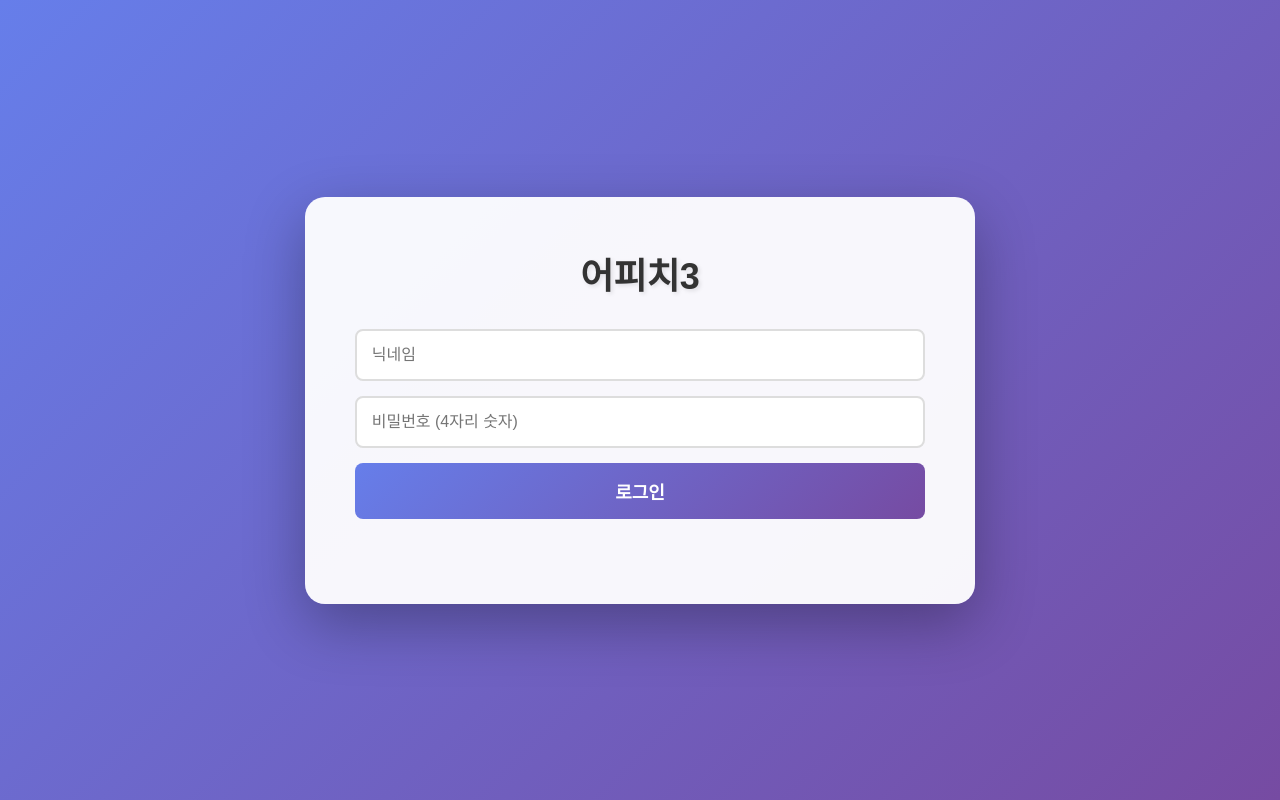
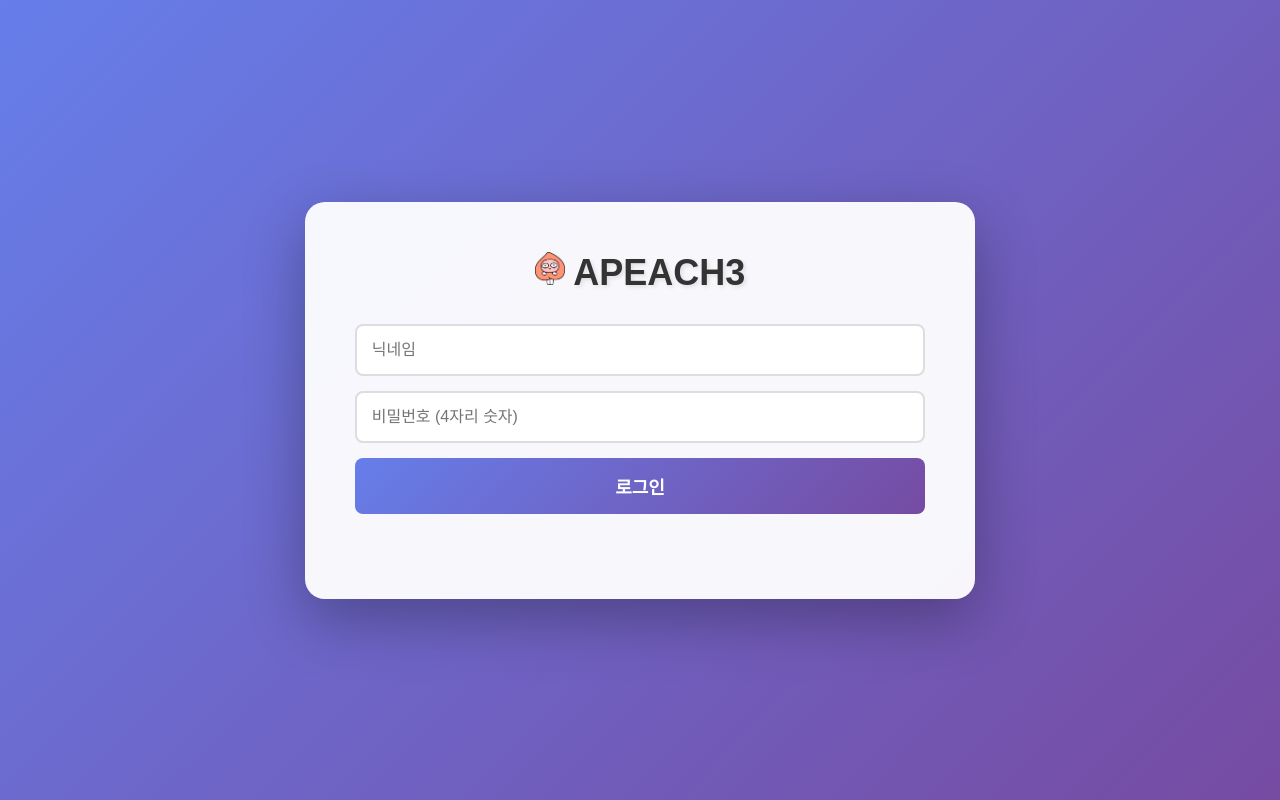
Before and after one commit to qhauddl2-netizen/apeach3, a website: page index.html in a window 1280 px wide. Drawn offline with Linux system fonts and the light colour scheme.

Commit message:
로그인

```diff
--- a/index.html
+++ b/index.html
@@ -10,7 +10,7 @@
     <!-- 로그인 화면 -->
     <div id="loginScreen" class="login-screen">
         <div class="login-container">
-            <h1>어피치3</h1>
+            <h1><img src="img/me.png" alt="" style="width:30px;"> APEACH3</h1>
             <div class="login-form">
                 <input type="text" id="nickname" placeholder="닉네임" maxlength="10">
                 <input type="password" id="password" placeholder="비밀번호 (4자리 숫자)" maxlength="4" pattern="[0-9]*">
```
